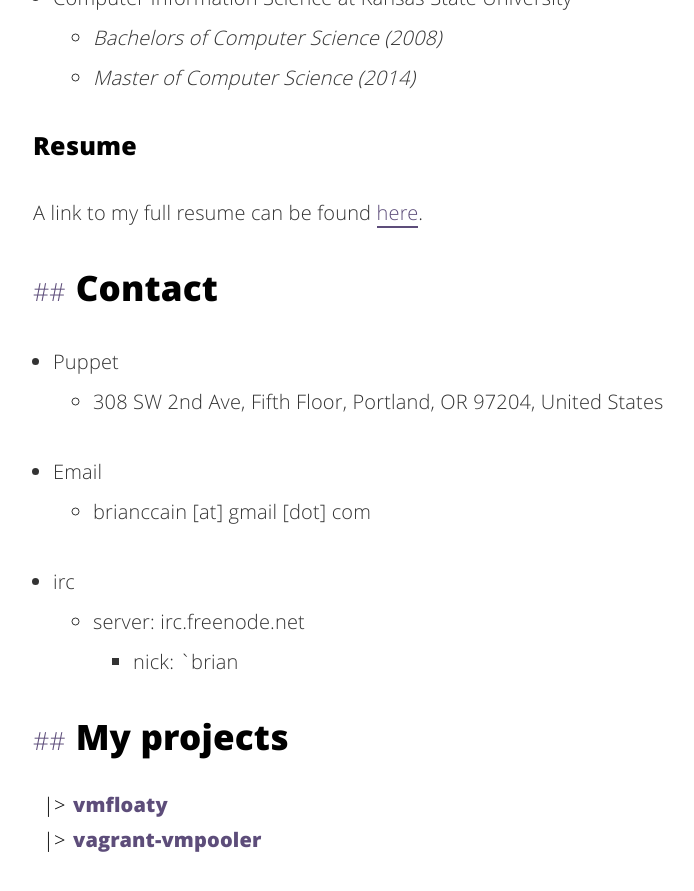
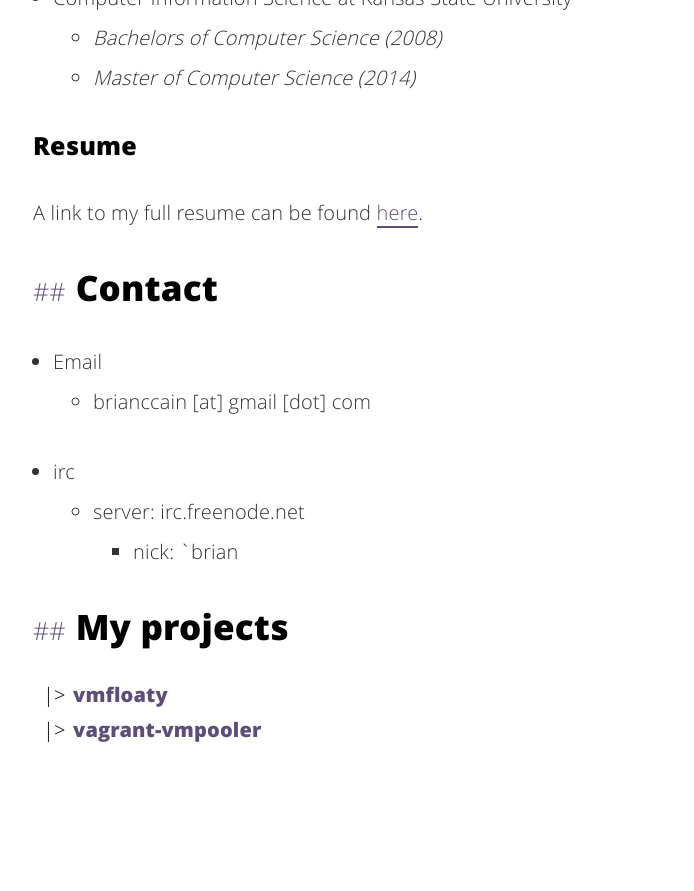
Before and after one commit to briancain/website, a Jekyll site: the page built from about.md, in a window 1280 px wide and 900 px high, scrolled down 1718 px. Shown: the top 891 px of the window, without its empty margins (227-921 px from the left). Built offline with Jekyll 4.4.1, drawn with Linux system fonts in a browser that asks for light colours; after the commit the page ends 2508 px from its top, so only the background shows below that.

Commit message:
Update about page

```diff
--- a/about.md
+++ b/about.md
@@ -44,12 +44,10 @@
 
 ### Resume
 
-A link to my full resume can be found [here](https://dl.dropboxusercontent.com/u/20387923/briancain_resume.pdf).
+A link to my full resume can be found [here](https://docs.google.com/document/d/1UJNixM8rrRkE5sKoZhxvCyA9F9Rkgcfqf-PP-iwa9nI/edit?usp=sharing).
 
 ## Contact
 
-- Puppet
-  + 308 SW 2nd Ave, Fifth Floor, Portland, OR 97204, United States
 - Email
   + brianccain [at] gmail [dot] com
 - irc
```
